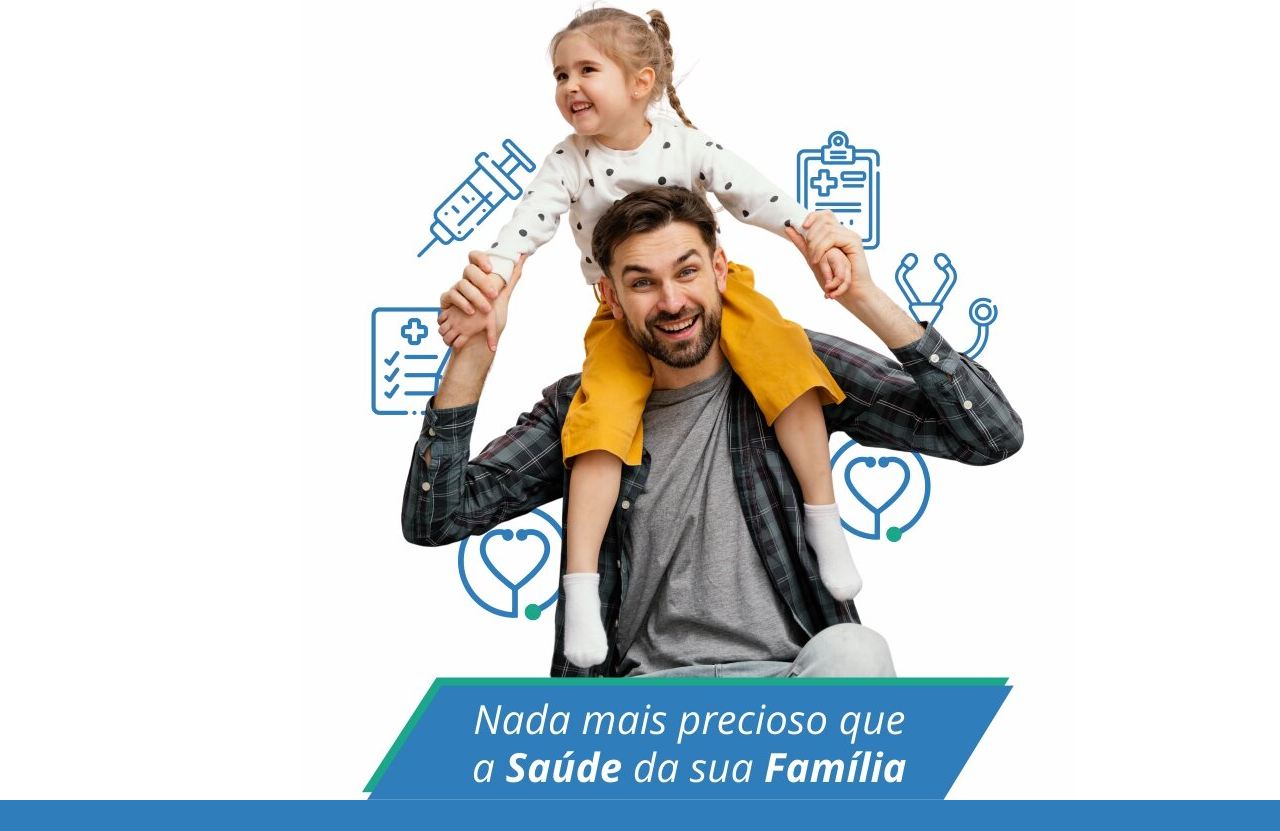
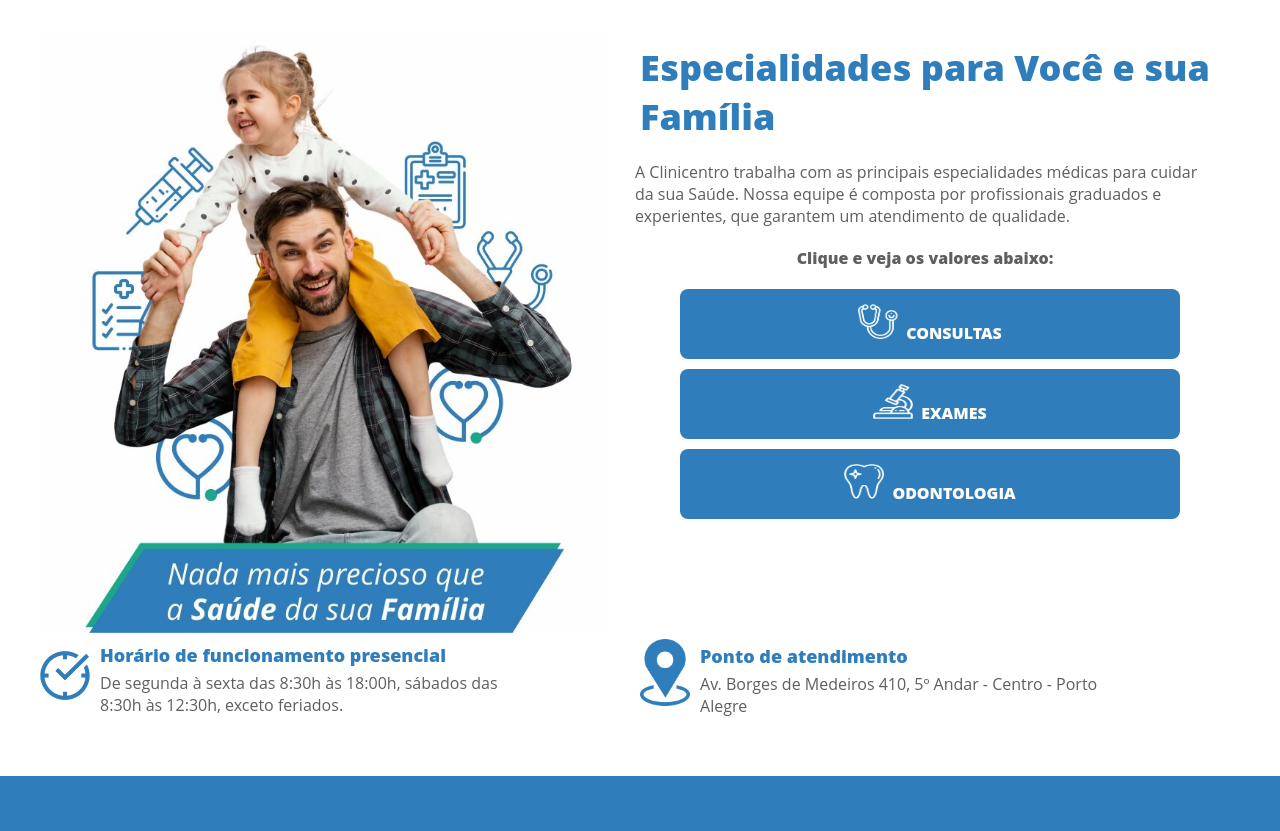
Before and after one commit to painttw07/site-clinicentro, a plain HTML site: page index.html in a window 1280 px wide. Shown: the part 1009-1840 px from the top of the page. Drawn offline with Linux system fonts and the light colour scheme.

Commit message:
commit 5 - page - section Especialidades

```diff
--- a/index.html
+++ b/index.html
@@ -62,20 +62,52 @@
             </div>
         </div>
     </section>
-    <section>
-        <div class="page-home">
+    <section class="page-home">
             <div class="page-content">
-                <img class="home-familia" src="img/home-familia.jpg" />
-
+                <div class="page-items">
+                    <img class="img-bg" src="img/home-familia.jpg" />
+                    <div class="section-info">
+                        <img class="img-section-info" src="img/horario.png"/>
+                        <div class="section-info-text">
+                            <div class="texto-subtitle">Horário de funcionamento presencial</div>
+                            <div class="texto-description">De segunda à sexta das 8:30h às 18:00h, sábados das 8:30h às 12:30h, exceto feriados.</div>
+                        </div>
+                    </div>
+                </div>
+                <div class="page-items">
+                    <div class="itens-right">
+                        <div class="texto-title">Especialidades para Você e sua Família</div>
+                            <div class="section-info-text">
+                                <div class="texto-description">A Clinicentro trabalha com as principais especialidades médicas para cuidar da sua Saúde. Nossa equipe é composta por profissionais graduados e experientes, que garantem um atendimento de qualidade.</div>
+                                <div class="texto-description-sub">Clique e veja os valores abaixo:</div>
+                            </div>
+                            <div>
+                                <button><img class="img-button" src="img/consulta.png">CONSULTAS</button>
+                            </div>
+                            <div>
+                                <button><img class="img-button" src="img/exames.png">EXAMES</button>
+                            </div>
+                            <div>
+                                <button id="button-odonto"><img class="img-button" src="img/clinicentro-odonto.png">ODONTOLOGIA</button>
+                            </div>
+                    </div>
+                            <div class="section-info-mapa">
+                                <img class="img-section-info" src="img/localizacao-clinicentro.png"/>
+                                <div class="section-info-text">
+                                <div class="texto-subtitle">Ponto de atendimento</div>
+                                <div class="texto-description">Av. Borges de Medeiros 410, 5º Andar - Centro - Porto Alegre</div>
+                        </div>
+                    </div>
+                </div>
             </div>
-            <div class="page-content">
-
-
-            </div>
-
-
-
-            </div>
+    </section>
+    <section class="servicos-home">
+        <div class="servicos-content">
+            <div class="servicos-title"></div>
+            <div class="servicos-description"></div>
+            <h2 class="servicoes-subtitle"></h2>
+            <div class="servicos-img"></div>
+        </div>
     </section>
 </main>
 <footer>
--- a/styles.css
+++ b/styles.css
@@ -71,6 +71,7 @@ body main .slider-bg .slider-content .catalogo-items{
     width: 395px;
     text-align: center;
     float: left;
+
 }
 body main .slider-bg .slider-content .barrinha{
     margin: 30px 0px;
@@ -133,23 +134,99 @@ body main .slider-bg .btn-agenda{
     width: 500px;
     height: 60px;
     margin: 20px 450px;
-
 }
 body main .page-home {
+    height: auto;
+}
+body main .page-home .page-content{
     width: 1200px;
     margin: 0 auto;
     display: table;
-    height: 800px;
     background: #ffffff;
 }
-body main .page-home .page-content {
-    margin: 0px 300px;
 
-
+body main .page-home .page-content .page-items {
+    width: 590px;
+    color: #ffffff;
+    float: left;
 
 }
-body main .page-home .page-content img {
+body main .page-home .page-content .page-items .section-info{
+    display: table;
+}
+body main .page-home .page-content .page-items .section-info .img-section-info{
     float: left;
+    width: 50px;
+    height: auto;
+    margin: 13px 5px 30px 0px;
+}
+body main .page-home .page-content .page-items .section-info .section-info-text{
+    float: left;
+    width: 450px;
+}
+body main .page-home .page-items .img-bg {
+    margin-top: 50px;
+    height: 600px;
+
+}
+body main .page-home .page-content .page-items .texto-subtitle{
+    color: #2F7DBA;
+    font-weight: 800;
+    margin: 5px;
+    font-size: 18px;
+}
+body main .page-home .page-content .page-items .texto-description{
+    color: #5f5f5f;
+    font-weight: 400;
+    margin: 5px;
+}
+body main .page-home .page-content .page-items .texto-description-sub{
+    color: #5f5f5f;
+    font-weight: 800;
+    margin: 20px;
+    text-align: center;
+}
+
+body main .page-home .page-content .page-items .texto-title {
+    color: #2F7DBA;
+    font-weight: 800;
+    font-size: 36px;
+    margin: 60px 0px 20px 10px;
+}
+body main .page-home .page-items button{
+    background:#2F7DBA;
+    color: #ffffff;
+    border: none;
+    text-align: center;
+    font-size: 16px;
+    font-weight: 800;
+    border-radius: 8px;
+    width: 500px;
+    height: 70px;
+    margin: 0px 50px 10px 50px;
+    transition: linear 0.2s;
+}
+body main .page-home .page-items button:hover{
+    background: #28A58A;
+}
+body main .page-home .page-items .img-button{
+    height: 35px;
+    width: 40px;
+    margin-right: 8px;
+}
+body main .page-home .page-content .page-items .section-info-mapa .img-section-info{
+    float: left;
+    width: 50px;
+    height: auto;
+    margin: 10px 5px 50px 10px;
+}
+body main .page-home .page-content .page-items .section-info-mapa .section-info-text{
+    float: left;
+    margin-top: 10px;
+    width: 450px;
+}
+body main .page-home .page-items .section-info-mapa{
+    margin-top: 100px;
 }
 
 
```
Also changed, not shown: img/clinicentro-odonto.png (added), img/consulta.png (added), img/exames.png (added), img/horario.png (added), img/localizacao-clinicentro.png (added).
